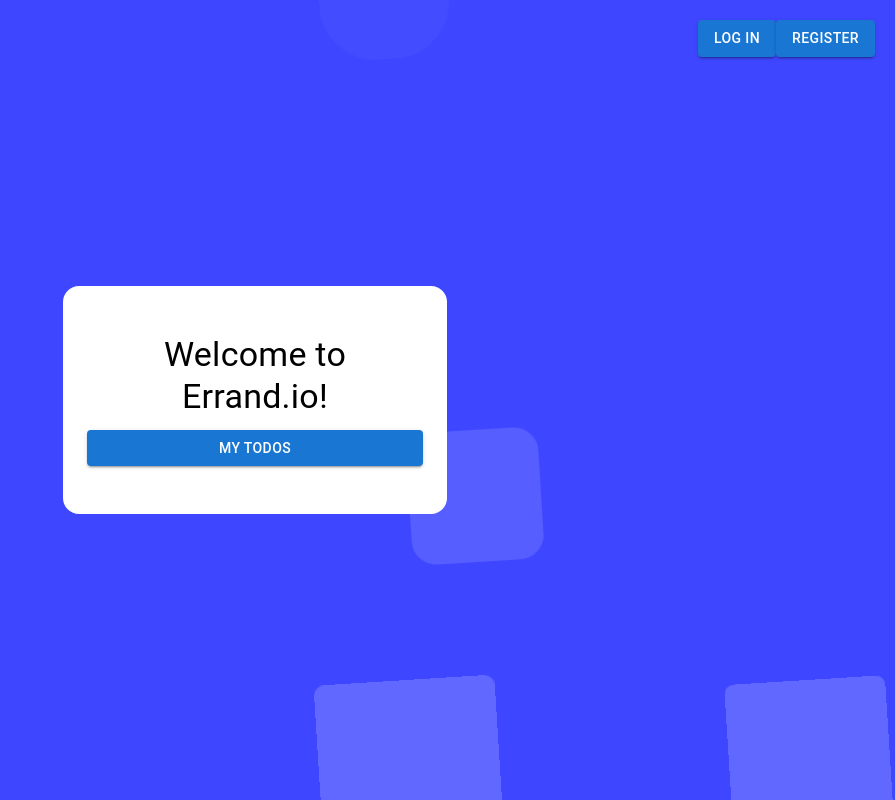
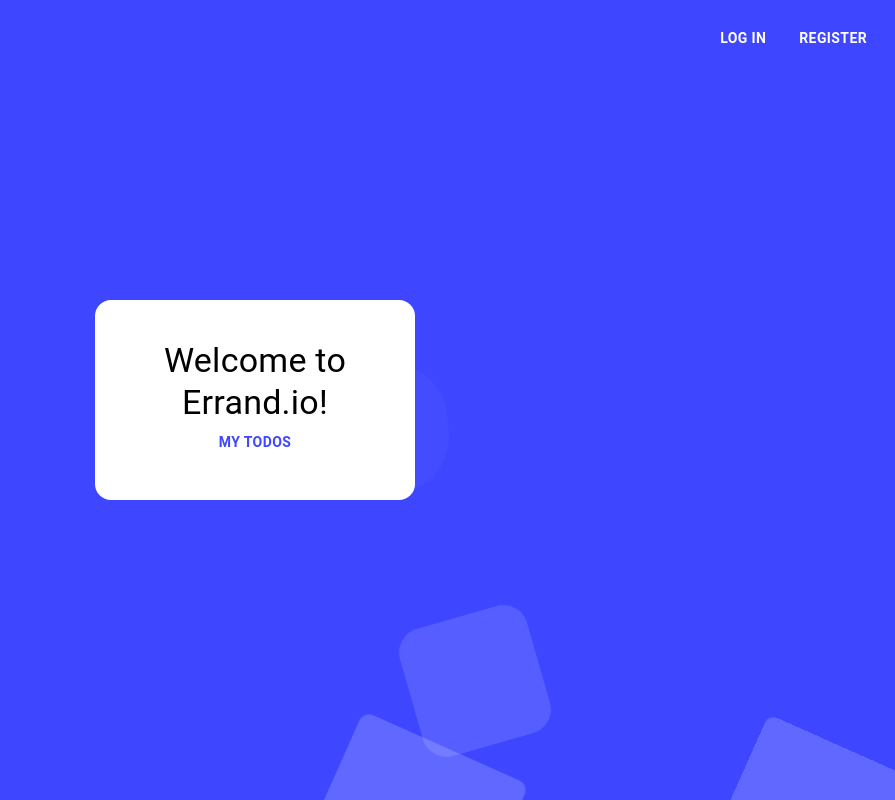
Before and after one commit to charovatzbassar/errand.io, a React (Vite) app in the folder app/: page / in a window 1280 px wide. Shown: the whole page, without its empty margins (385-1280 px from the left). Built offline with nearby package versions, Linux system fonts and the light colour scheme.

Commit message:
landing page

```diff
--- a/app/src/index.css
+++ b/app/src/index.css
@@ -9,7 +9,7 @@
         border-radius: 0;
     }
     100%{
-        transform: translateY(-1000px) rotate(720deg);
+        transform: translateY(-500px) rotate(200deg);
         opacity: 0;
         border-radius: 50%;
     }
--- a/app/src/pages/HomePage.jsx
+++ b/app/src/pages/HomePage.jsx
@@ -1,6 +1,5 @@
-import React from "react";
 import { useNavigate } from "react-router-dom";
-import { Button, Box, Typography } from "@mui/material";
+import { Button, Box, Typography, Stack } from "@mui/material";
 import { logout } from "../utils/auth";
 
 const HomePage = () => {
@@ -19,45 +18,59 @@ const HomePage = () => {
         <li></li>
         <li></li>{" "}
         <div className="flex justify-end p-5 fixed w-screen">
+          <Stack spacing={2} direction="row">
             {!localStorage.getItem("token") ? (
               <>
                 {" "}
                 <Button
-                variant="contained"
+                  variant="text"
+                  sx={{ color: "white", fontWeight: "bold" }}
                   onClick={() => navigate("/auth/login")}
                 >
                   Log In
                 </Button>
                 <Button
-                variant="contained"
+                  variant="text"
+                  sx={{ color: "white", fontWeight: "bold" }}
                   onClick={() => navigate("/auth/register")}
                 >
                   Register
                 </Button>
               </>
             ) : (
-            <Button variant="contained" onClick={logout}>
+              <Button
+                sx={{ color: "white", fontWeight: "bold" }}
+                variant="text"
+                onClick={logout}
+              >
                 Log Out
               </Button>
             )}
+          </Stack>
         </div>
         <div className="flex justify-center items-center h-screen">
           <Box
             sx={{
-              width: "30%",
+              width: "25%",
+              height: "25%",
               display: "flex",
               flexDirection: "column",
-              py: 6,
+              justifyContent: "center",
+              py: 3,
               px: 3,
               backgroundColor: "white",
               borderRadius: "1em",
             }}
           >
-            <Typography sx={{ textAlign: "center" }} variant="h4" gutterBottom>
+            <Typography sx={{ textAlign: "center" }} variant="h4">
               Welcome to Errand.io!
             </Typography>
 
-            <Button variant="contained" onClick={() => navigate("/todos")}>
+            <Button
+              variant="text"
+              sx={{ color: "#3e47ff", fontWeight: "bold" }}
+              onClick={() => navigate("/todos")}
+            >
               My todos
             </Button>
           </Box>
```
Lines whose indentation alone changed are shown as unchanged.
